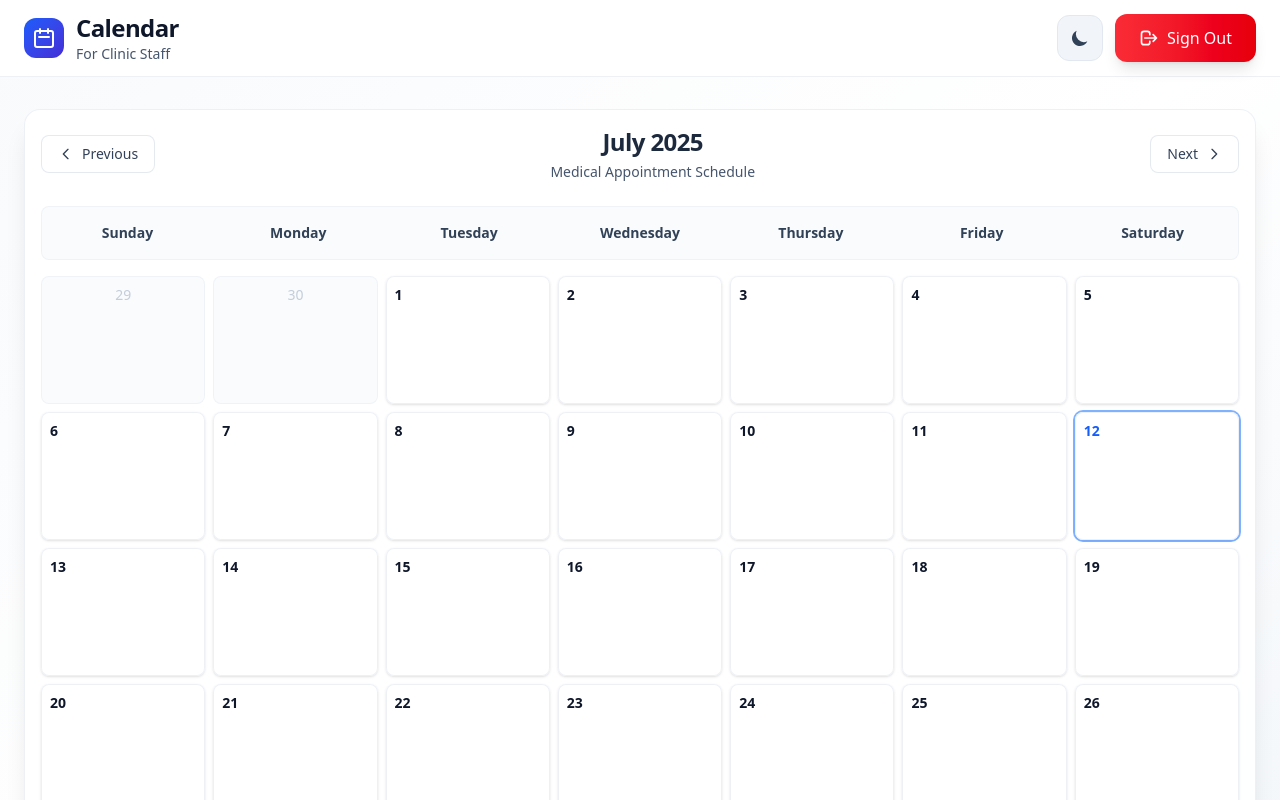
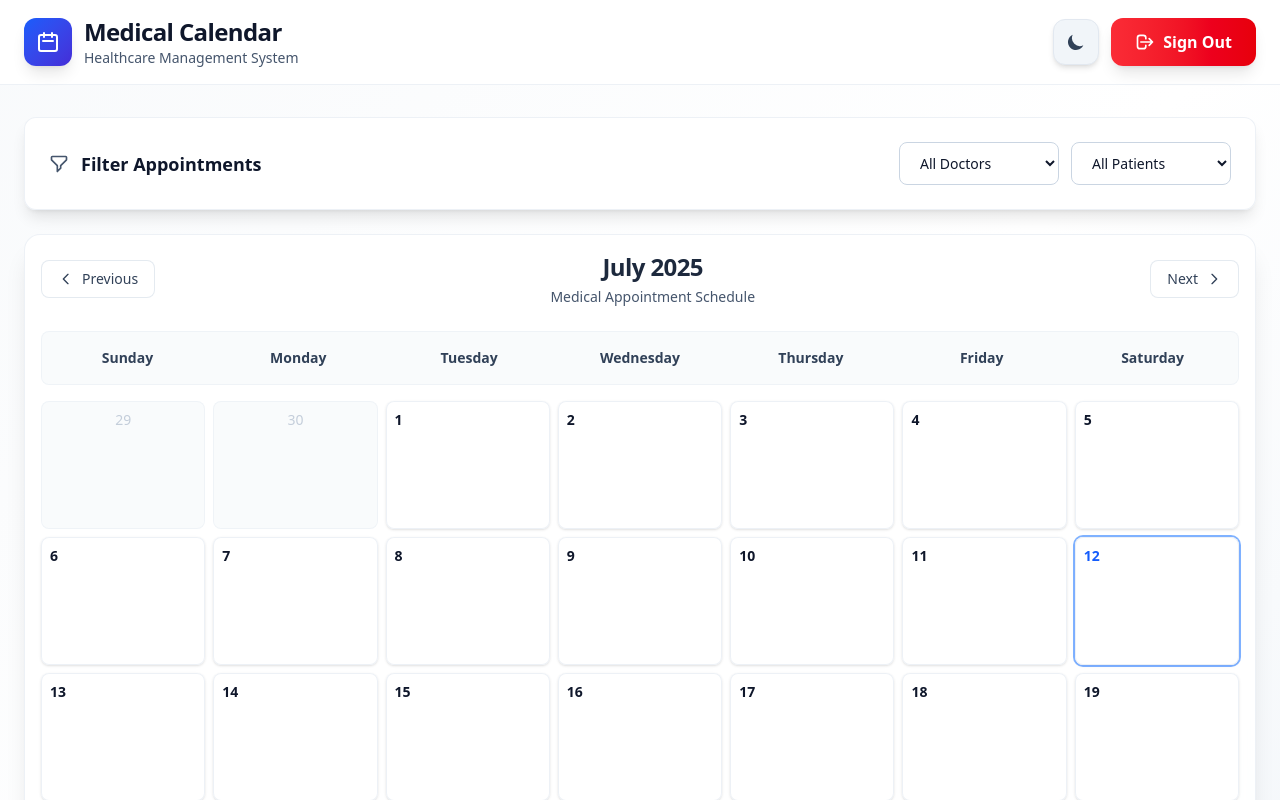
Before and after one commit to suneebs/Appointment-Calendar, a React (Vite) app: page /calendar in a window 1280 px wide. Shown: the top 800 px of the page. Built offline with nearby package versions, Linux system fonts and the light colour scheme; sample sign-in values are in the browser's storage; the HTML template or start-up script is replaced by a standard one.

Commit message:
Refactor Calendar component to improve loading logic and add appointment filtering; enhance UI elements and theme handling

```diff
--- a/src/pages/Calendar.jsx
+++ b/src/pages/Calendar.jsx
@@ -5,23 +5,30 @@ import DayView from "../components/DayView";
 import { loadAppointments, saveAppointments } from "../utils/storage";
 import AppointmentModal from "../components/AppointmentModal";
 
+const PATIENTS = ["Peter Parker", "Clark Kent", "Bruce Wayne", "Diana Prince", "Tony Stark"];
+const DOCTORS = ["Dr. Phoebe", "Dr. Ross", "Dr. Monica", "Dr. Chandler", "Dr. Joey"];
+
 export default function Calendar() {
   const navigate = useNavigate();
   const [appointments, setAppointments] = useState([]);
   const [isDarkMode, setIsDarkMode] = useState(false);
   const [showModal, setShowModal] = useState(false);
   const [selectedDate, setSelectedDate] = useState(null);
+  const [selectedDoctor, setSelectedDoctor] = useState("");
+  const [selectedPatient, setSelectedPatient] = useState("");
+  const [isLoading, setIsLoading] = useState(true);
+
   const handleOpenModal = (dateStr) => {
     setSelectedDate(dateStr);
     setShowModal(true);
   };
 
   useEffect(() => {
-    // Load stored appointments
+    const initializeApp = async () => {
+      try {
         const stored = loadAppointments();
         setAppointments(stored);
 
-    // Load theme preference
         const savedTheme = localStorage.getItem("theme");
         if (savedTheme === "dark") {
           setIsDarkMode(true);
@@ -30,10 +37,17 @@ const handleOpenModal = (dateStr) => {
         } else {
           setIsDarkMode(window.matchMedia("(prefers-color-scheme: dark)").matches);
         }
+      } catch (error) {
+        console.error("Error loading appointments:", error);
+      } finally {
+        setIsLoading(false);
+      }
+    };
+
+    initializeApp();
   }, []);
 
   useEffect(() => {
-    // Apply dark or light theme to document
     document.documentElement.classList.toggle("dark", isDarkMode);
     localStorage.setItem("theme", isDarkMode ? "dark" : "light");
   }, [isDarkMode]);
@@ -43,31 +57,57 @@ const handleOpenModal = (dateStr) => {
     navigate("/");
   };
 
-  const toggleTheme = () => setIsDarkMode(prev => !prev);
+  const toggleTheme = () => setIsDarkMode((prev) => !prev);
 
   const handleAppointmentSave = (updated) => {
     setAppointments(updated);
     saveAppointments(updated);
   };
 
+  const clearFilters = () => {
+    setSelectedDoctor("");
+    setSelectedPatient("");
+  };
+
+  const filteredAppointments = appointments.filter((appt) => {
+    const doctorMatch = selectedDoctor ? appt.doctor === selectedDoctor : true;
+    const patientMatch = selectedPatient ? appt.name === selectedPatient : true;
+    return doctorMatch && patientMatch;
+  });
+
+  const hasActiveFilters = selectedDoctor || selectedPatient;
+
+  if (isLoading) {
     return (
-    <div className={`min-h-screen transition-all duration-500 ${
+      <div className="min-h-screen flex items-center justify-center bg-gradient-to-br from-slate-50 via-white to-slate-100">
+        <div className="text-center">
+          <div className="animate-spin rounded-full h-12 w-12 border-b-2 border-blue-600 mx-auto"></div>
+          <p className="mt-4 text-slate-600">Loading calendar...</p>
+        </div>
+      </div>
+    );
+  }
+
+  return (
+    <div
+      className={`min-h-screen transition-all duration-500 ${
         isDarkMode
           ? "bg-gradient-to-br from-slate-900 via-slate-800 to-slate-900"
           : "bg-gradient-to-br from-slate-50 via-white to-slate-100"
-    }`}>
+      }`}
+    >
       {/* Header */}
       <header
-  className={`border-b backdrop-blur-sm transition-all duration-300 ${
+        className={`border-b backdrop-blur-sm transition-all duration-300 sticky top-0 z-10 ${
           isDarkMode ? "bg-slate-900/95 border-slate-700/60" : "bg-white/95 border-slate-200/60"
         }`}
       >
-  <div className="max-w-7xl mx-auto px-4 md:px-6 py-2 md:py-3">
+        <div className="max-w-7xl mx-auto px-4 md:px-6 py-3 md:py-4">
           <div className="flex justify-between items-center">
             {/* Branding */}
             <div className="flex items-center space-x-3">
               <div
-          className={`w-9 h-9 md:w-10 md:h-10 rounded-xl flex items-center justify-center ${
+                className={`w-10 h-10 md:w-12 md:h-12 rounded-xl flex items-center justify-center shadow-lg ${
                   isDarkMode
                     ? "bg-gradient-to-br from-blue-500 to-indigo-600"
                     : "bg-gradient-to-br from-blue-600 to-indigo-700"
@@ -93,14 +133,14 @@ const handleOpenModal = (dateStr) => {
                     isDarkMode ? "text-white" : "text-slate-900"
                   }`}
                 >
-            Calendar
+                  Medical Calendar
                 </h1>
                 <p
-            className={`text-xs md:text-sm ${
+                  className={`text-xs md:text-sm font-medium ${
                     isDarkMode ? "text-slate-400" : "text-slate-600"
                   }`}
                 >
-            For Clinic Staff
+                  Healthcare Management System
                 </p>
               </div>
             </div>
@@ -110,7 +150,7 @@ const handleOpenModal = (dateStr) => {
               {/* Theme Toggle */}
               <button
                 onClick={toggleTheme}
-          className={`p-2.5 md:p-3 rounded-xl transition-all duration-300 hover:scale-105 active:scale-95 ${
+                className={`p-2.5 md:p-3 rounded-xl transition-all duration-300 hover:scale-105 active:scale-95 shadow-md ${
                   isDarkMode
                     ? "bg-slate-800 hover:bg-slate-700 text-amber-400 border border-slate-700"
                     : "bg-slate-100 hover:bg-slate-200 text-slate-700 border border-slate-200"
@@ -119,7 +159,7 @@ const handleOpenModal = (dateStr) => {
               >
                 {isDarkMode ? (
                   <svg
-              className="w-4 h-4 md:w-5 md:h-5 transition-transform group-hover:rotate-12"
+                    className="w-4 h-4 md:w-5 md:h-5 transition-transform"
                     fill="currentColor"
                     viewBox="0 0 20 20"
                   >
@@ -131,7 +171,7 @@ const handleOpenModal = (dateStr) => {
                   </svg>
                 ) : (
                   <svg
-              className="w-4 h-4 md:w-5 md:h-5 transition-transform group-hover:-rotate-12"
+                    className="w-4 h-4 md:w-5 md:h-5 transition-transform"
                     fill="currentColor"
                     viewBox="0 0 20 20"
                   >
@@ -143,7 +183,7 @@ const handleOpenModal = (dateStr) => {
               {/* Logout */}
               <button
                 onClick={handleLogout}
-          className="px-4 py-2.5 md:px-6 md:py-3 bg-gradient-to-r from-red-500 to-red-600 text-white text-sm md:text-base font-medium rounded-xl hover:from-red-600 hover:to-red-700 transition-all duration-300 hover:scale-105 active:scale-95 shadow-md md:shadow-lg"
+                className="px-4 py-2.5 md:px-6 md:py-3 bg-gradient-to-r from-red-500 to-red-600 text-white text-sm md:text-base font-semibold rounded-xl hover:from-red-600 hover:to-red-700 transition-all duration-300 hover:scale-105 active:scale-95 shadow-md md:shadow-lg"
               >
                 <div className="flex items-center space-x-2">
                   <svg
@@ -167,16 +207,123 @@ const handleOpenModal = (dateStr) => {
         </div>
       </header>
 
-
       {/* Main Content */}
       <main className="max-w-8xl mx-auto px-3 md:px-6 py-4 md:py-8">
+        {/* Filters Section */}
+        <div className={`mb-6 p-4 md:p-6 rounded-xl shadow-lg ${
+          isDarkMode
+            ? "bg-slate-800/60 border border-slate-700/60"
+            : "bg-white/90 border border-slate-200/60"
+        } backdrop-blur-sm`}>
+          <div className="flex flex-col md:flex-row items-start md:items-center justify-between gap-4">
+            <div className="flex items-center space-x-3">
+              <svg
+                className={`w-5 h-5 ${
+                  isDarkMode ? "text-slate-400" : "text-slate-600"
+                }`}
+                fill="none"
+                stroke="currentColor"
+                viewBox="0 0 24 24"
+              >
+                <path
+                  strokeLinecap="round"
+                  strokeLinejoin="round"
+                  strokeWidth={2}
+                  d="M3 4a1 1 0 011-1h16a1 1 0 011 1v2.586a1 1 0 01-.293.707l-6.414 6.414a1 1 0 00-.293.707V17l-4 4v-6.586a1 1 0 00-.293-.707L3.293 7.414A1 1 0 013 6.586V4z"
+                />
+              </svg>
+              <h2 className={`text-lg font-semibold ${
+                isDarkMode ? "text-white" : "text-slate-900"
+              }`}>
+                Filter Appointments
+              </h2>
+            </div>
+
+            <div className="flex flex-col sm:flex-row gap-3 w-full md:w-auto">
+              <select
+                value={selectedDoctor}
+                onChange={(e) => setSelectedDoctor(e.target.value)}
+                className={`px-4 py-2.5 border rounded-lg text-sm font-medium min-w-[160px] transition-all duration-200 focus:ring-2 focus:ring-blue-500 focus:border-transparent ${
+                  isDarkMode
+                    ? "bg-slate-700 border-slate-600 text-white"
+                    : "bg-white border-slate-300 text-slate-900"
+                }`}
+              >
+                <option value="">All Doctors</option>
+                {DOCTORS.map((doc) => (
+                  <option key={doc} value={doc}>
+                    {doc}
+                  </option>
+                ))}
+              </select>
+
+              <select
+                value={selectedPatient}
+                onChange={(e) => setSelectedPatient(e.target.value)}
+                className={`px-4 py-2.5 border rounded-lg text-sm font-medium min-w-[160px] transition-all duration-200 focus:ring-2 focus:ring-blue-500 focus:border-transparent ${
+                  isDarkMode
+                    ? "bg-slate-700 border-slate-600 text-white"
+                    : "bg-white border-slate-300 text-slate-900"
+                }`}
+              >
+                <option value="">All Patients</option>
+                {PATIENTS.map((pat) => (
+                  <option key={pat} value={pat}>
+                    {pat}
+                  </option>
+                ))}
+              </select>
+
+              {hasActiveFilters && (
+                <button
+                  onClick={clearFilters}
+                  className={`px-4 py-2.5 rounded-lg text-sm font-medium transition-all duration-200 hover:scale-105 active:scale-95 ${
+                    isDarkMode
+                      ? "bg-slate-600 hover:bg-slate-500 text-white"
+                      : "bg-slate-200 hover:bg-slate-300 text-slate-700"
+                  }`}
+                >
+                  Clear Filters
+                </button>
+              )}
+            </div>
+          </div>
+
+          {/* Filter Summary */}
+          {/* {hasActiveFilters && (
+            <div className="mt-4 pt-4 border-t border-slate-200/60 dark:border-slate-700/60">
+              <div className="flex flex-wrap gap-2">
+                {selectedDoctor && (
+                  <span className="inline-flex items-center px-3 py-1 rounded-full text-xs font-medium bg-blue-100 text-blue-800 dark:bg-blue-900/30 dark:text-blue-300">
+                    Doctor: {selectedDoctor}
+                  </span>
+                )}
+                {selectedPatient && (
+                  <span className="inline-flex items-center px-3 py-1 rounded-full text-xs font-medium bg-green-100 text-green-800 dark:bg-green-900/30 dark:text-green-300">
+                    Patient: {selectedPatient}
+                  </span>
+                )}
+                <span className={`text-xs font-medium ${
+                  isDarkMode ? "text-slate-400" : "text-slate-600"
+                }`}>
+                  Showing {filteredAppointments.length} of {appointments.length} appointments
+                </span>
+              </div>
+            </div>
+          )} */}
+        </div>
+
         {/* Mobile DayView */}
         <div className="block md:hidden">
-          <div className={`rounded-xl shadow-lg overflow-hidden ${
-            isDarkMode ? "bg-slate-800/60 border border-slate-700/60" : "bg-white/90 border border-slate-200/60"
-          } backdrop-blur-sm`}>
+          <div
+            className={`rounded-xl shadow-lg overflow-hidden ${
+              isDarkMode
+                ? "bg-slate-800/60 border border-slate-700/60"
+                : "bg-white/90 border border-slate-200/60"
+            } backdrop-blur-sm`}
+          >
             <DayView
-              appointments={appointments}
+              appointments={filteredAppointments}
               onSave={handleAppointmentSave}
               isDarkMode={isDarkMode}
               onDateClick={handleOpenModal}
@@ -186,20 +333,23 @@ const handleOpenModal = (dateStr) => {
 
         {/* Desktop CalendarGrid */}
         <div className="hidden md:block">
-          <div className={`rounded-2xl shadow-xl overflow-hidden ${
-            isDarkMode ? "bg-slate-800/60 border border-slate-700/60" : "bg-white/90 border border-slate-200/60"
-          } backdrop-blur-sm`}>
+          <div
+            className={`rounded-2xl shadow-xl overflow-hidden ${
+              isDarkMode
+                ? "bg-slate-800/60 border border-slate-700/60"
+                : "bg-white/90 border border-slate-200/60"
+            } backdrop-blur-sm`}
+          >
             <CalendarGrid
-              appointments={appointments}
+              appointments={filteredAppointments}
               onSave={handleAppointmentSave}
-              onDateClick={(dateStr) => {
-    setSelectedDate(dateStr);
-    setShowModal(true);
-  }}
+              onDateClick={handleOpenModal}
               isDarkMode={isDarkMode}
             />
           </div>
         </div>
+
+        {/* Modal */}
         {showModal && selectedDate && (
           <AppointmentModal
             selectedDate={selectedDate}
@@ -209,8 +359,6 @@ const handleOpenModal = (dateStr) => {
             isDarkMode={isDarkMode}
           />
         )}
-
-
       </main>
     </div>
   );
```
Lines whose indentation alone changed are shown as unchanged.
